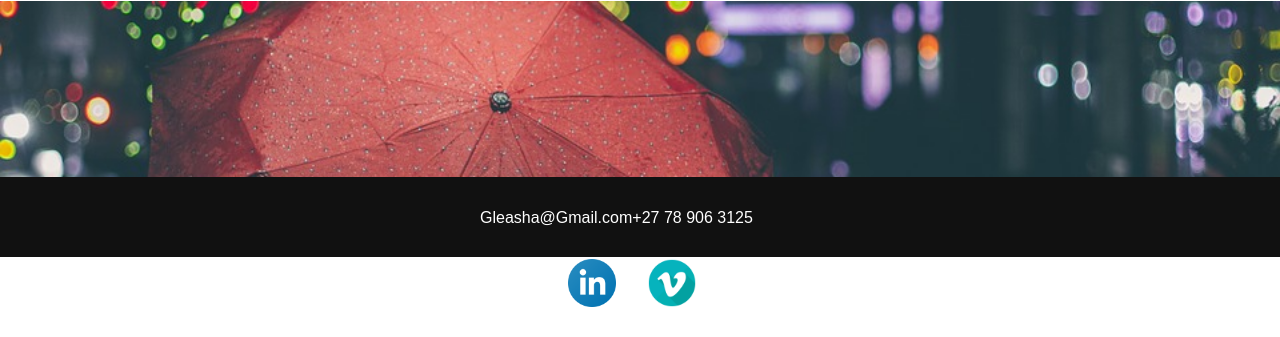
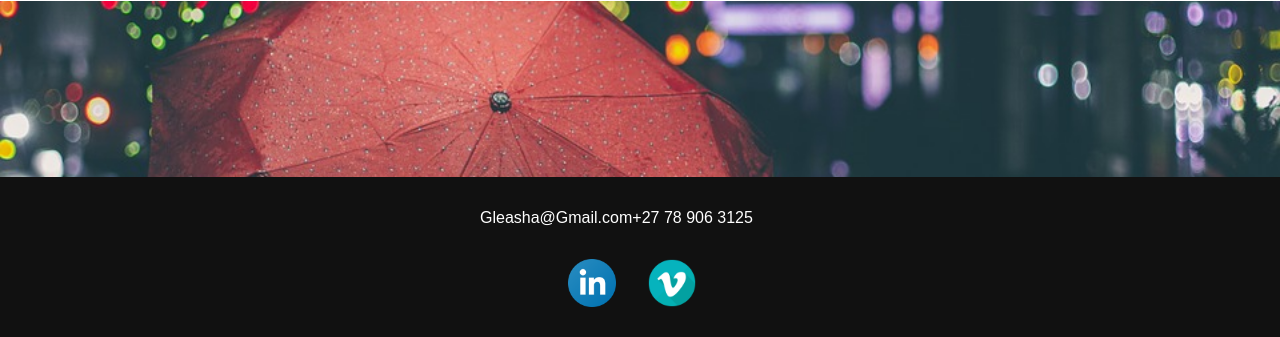
Before and after one commit to MyLeasha/LeashedLeasha, a PHP site: page / in a window 1280 px wide. Shown: the part 2419-2756 px from the top of the page. Before the commit the page ends 2726 px from the top, so only its background shows below. Run offline with PHP 8.4, Linux system fonts and the light colour scheme; grey boxes are pictures that could not be loaded.

Commit message:
Update styleSheet.css

```diff
--- a/app/CSS/styleSheet.css
+++ b/app/CSS/styleSheet.css
@@ -245,7 +245,7 @@ body {
 }
 #Contact{
     background-color: #111;
-    height: 5rem;
+    height: 10rem;
 
 }
 .links img{
@@ -287,3 +287,8 @@ body {
     float: left;
     color: white;
 }
+.contactseperator {
+    width: 1rem;
+    padding-left: 2rem;
+    padding-right: 2rem;
+}
```
